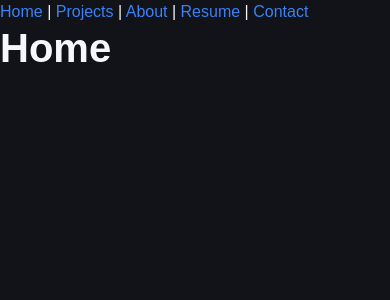
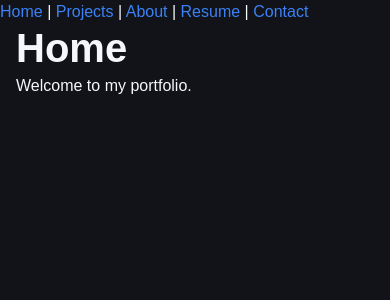
Before and after one commit to BrochotMaxime/portfolio-v2, a React (Vite) app: page / in a window 390 px wide. Shown: the top 300 px of the page. Built offline with nearby package versions, Linux system fonts and the light colour scheme.

Commit message:
feat: create responsive layout container (#24)

```diff
--- /dev/null
+++ b/src/components/layout/Container.jsx
@@ -0,0 +1,7 @@
+function Container({ children, className = '' }) {
+  const classes = ['container', className].filter(Boolean).join(' ')
+
+  return <div className={classes}>{children}</div>
+}
+
+export default Container
--- a/src/pages/Home.jsx
+++ b/src/pages/Home.jsx
@@ -1,5 +1,14 @@
+import Container from '../components/layout/Container'
+
 function Home() {
-  return <h1>Home</h1>
+  return (
+    <main>
+      <Container>
+        <h1>Home</h1>
+        <p>Welcome to my portfolio.</p>
+      </Container>
+    </main>
+  )
 }
 
 export default Home
--- /dev/null
+++ b/src/styles/layout/_container.scss
@@ -0,0 +1,16 @@
+@use '../abstracts' as a;
+
+.container {
+  width: 100%;
+  max-width: a.$container-max-width;
+  margin-inline: auto;
+  padding-inline: a.$space-4;
+
+  @include a.tablet {
+    padding-inline: a.$space-5;
+  }
+
+  @include a.desktop {
+    padding-inline: a.$space-6;
+  }
+}
--- a/src/styles/main.scss
+++ b/src/styles/main.scss
@@ -1,3 +1,5 @@
 @use 'base/reset';
 @use 'base/global';
 @use 'base/typography';
+
+@use 'layout/container';
```
Also changed, not shown: 1 other file (tests, documents, lock files or other folders).
